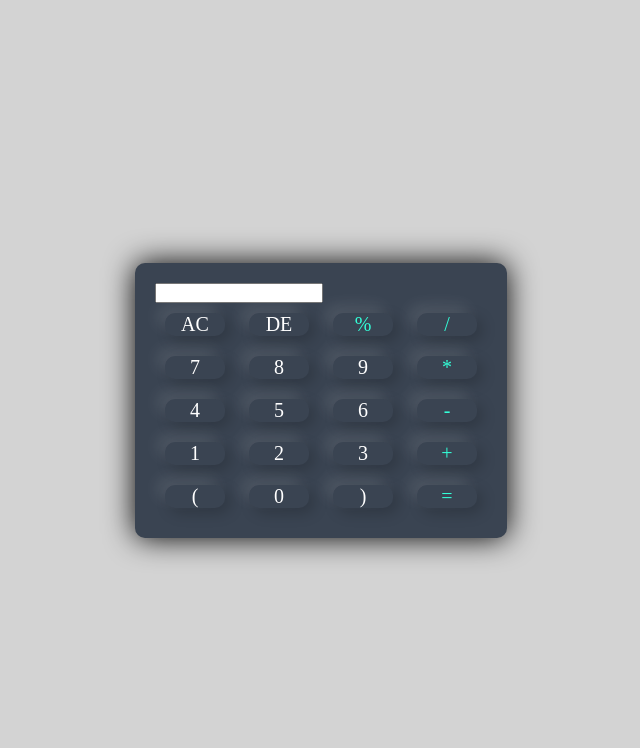
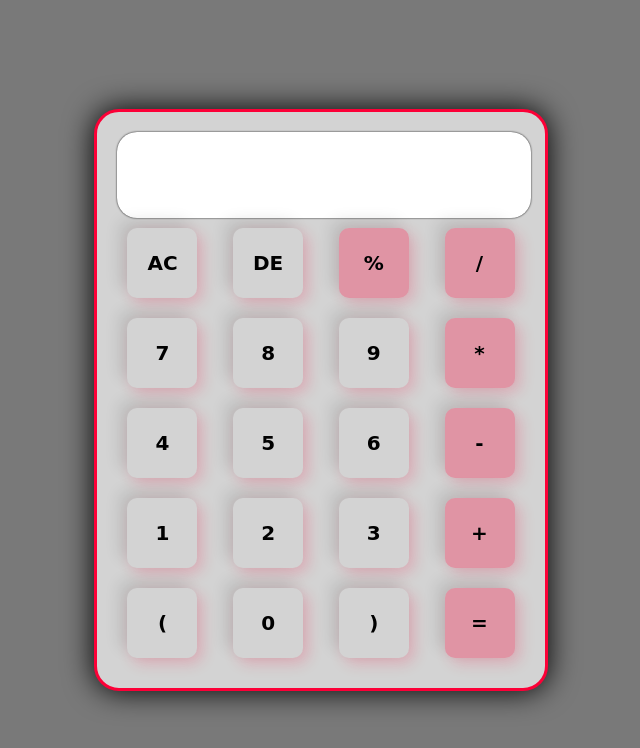
Before and after one commit to HidayahJadaan/Calculator, a plain HTML site: page src/index.html in a window 1280 px wide. Shown: the whole page, without its empty margins (319-959 px from the left). Drawn offline with Linux system fonts and the light colour scheme.

Commit message:
Update style.css

```diff
--- a/src/style.css
+++ b/src/style.css
@@ -1,56 +1,55 @@
 *{
     margin: 0;
     padding: 0;
-  font-family: 'Poppins', 'sans-serif';
-  box-sizing: border-box;
-  transition: all 0.5s ease;
+    font-family: Cursive;
+    font-size: 700;
 }
 
 .container{
     width: 100%;
     height: 100vh;
-  background: lightgray;
+    background-color: rgba(0, 0, 0, 0.527);
     display: flex;
+    justify-content: center;
     align-items: center;
-  justify-content: center;
+}
 
+.calculator{
+    background-color: lightgray;
+    border: 3px solid rgb(252, 0, 55);
+    padding: 20px;
+    box-shadow: 0 0 30px #000;
+    border-radius: 25px;
+    color: black;
+    font-size: 45px;
+    font-weight: bolder;
 
 }
-.calculator{
-  background: #3a4452;
-  padding: 20px;
-  border-radius: 10px;
-  box-shadow: 0 0 30px #000;
+.calculator .display input{
+    padding: 3px;
+    border: none;
+    border-radius: 20px;
+    box-shadow: 0 0 2px #000;
+    width: 100%;
+    height: 10vh;
+    font-size: 25px;
+    font-weight: 500;
 }
 .calculator form input{
-  border: 0;
-  outline: 0;
-  width: 60px;
-  height:60 px;
+    margin: 10px;
+    border: none;
+    background-color: transparent;
+    width: 70px;
+    height: 70px;
+    font-size: 20px;
+    color: #000;
+    cursor: pointer;
     border-radius: 10px;
-  box-shadow: -8px -8px 15px rgba(255, 255, 255,0.1 ), 5px 5px 15px rgba(0, 0, 0,0.2) ;
-  background: transparent;
-  font-size: 20px;
-  color: #fff;
-  cursor: pointer;
-  margin: 10px;
+    font-weight: 600;
+    box-shadow: -8px -8px 15px rgba(0,0,0,0.1 ), 5px 5px 15px rgba(252, 0, 55, 0.2);
+
 }
+form input.operator{
+    background-color: rgba(252, 0, 55,0.3);
 
-form .display{
-  display : flex;
-  justify-content: flex-end;
-  margin: 20px, 0;
-  background-color: gray;
-  border-radius: 10px;
   }
-form .display input{
-  text-align: right;
-  flex: 1;
-  font-size: 45px;
-  box-shadow: none;
-}
-
-
-  form input.operator{
-    color: #33ffd8;
-  }
```
Lines whose indentation alone changed are shown as unchanged.
